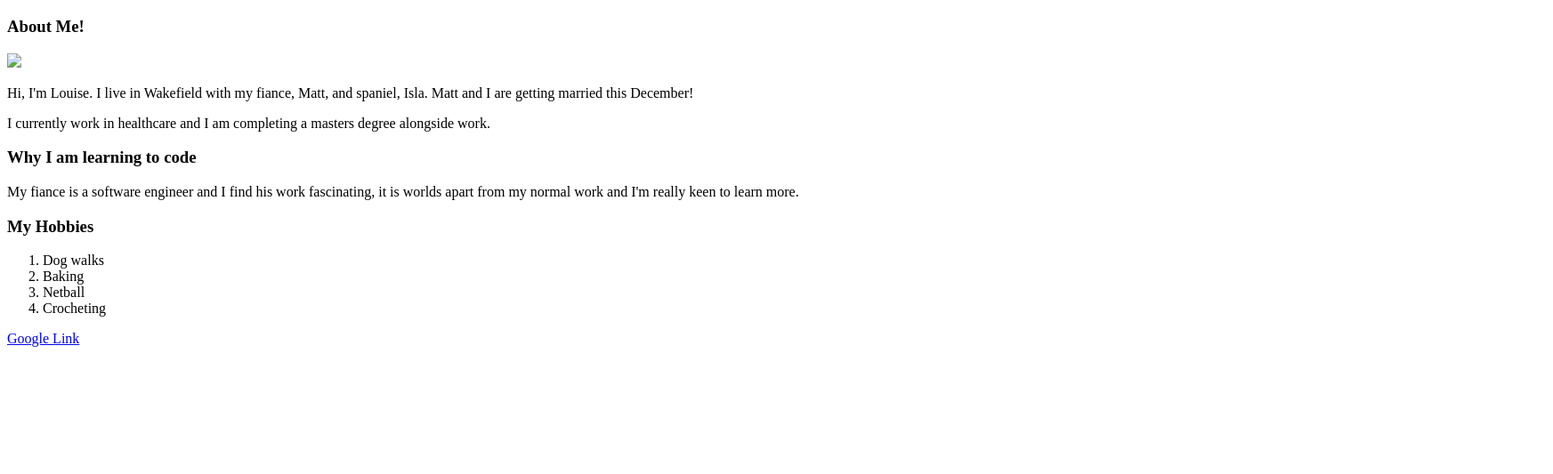
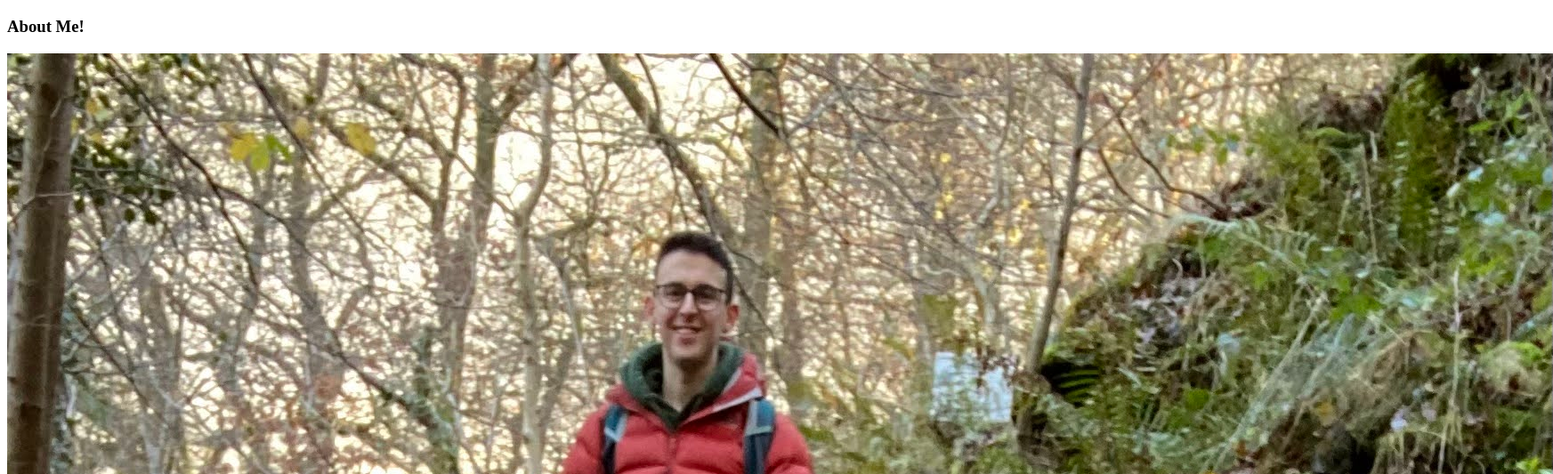
Before and after one commit to Louise2263/CFG-Web-Development, a plain HTML site: page index.html in a window 1280 px wide. Shown: the part 139-672 px from the top of the page at 89% size, 1745 px wide, since content can reach past the window. Drawn offline with Linux system fonts and the light colour scheme; the site is published under a folder, as on GitHub Pages, so addresses that start at the root find nothing.

Commit message:
fix image issue

```diff
--- a/index.html
+++ b/index.html
@@ -18,7 +18,7 @@
       <h1>Welcome to my page!</h1>
       <div>
         <h3>About Me!</h3>
-        <img src="/img/Family photo.jpg" />
+        <img src="./img/Family photo.jpg" />
         <p>
           Hi, I'm Louise. I live in Wakefield with my fiance, Matt, and spaniel,
           Isla. Matt and I are getting married this December!
```
